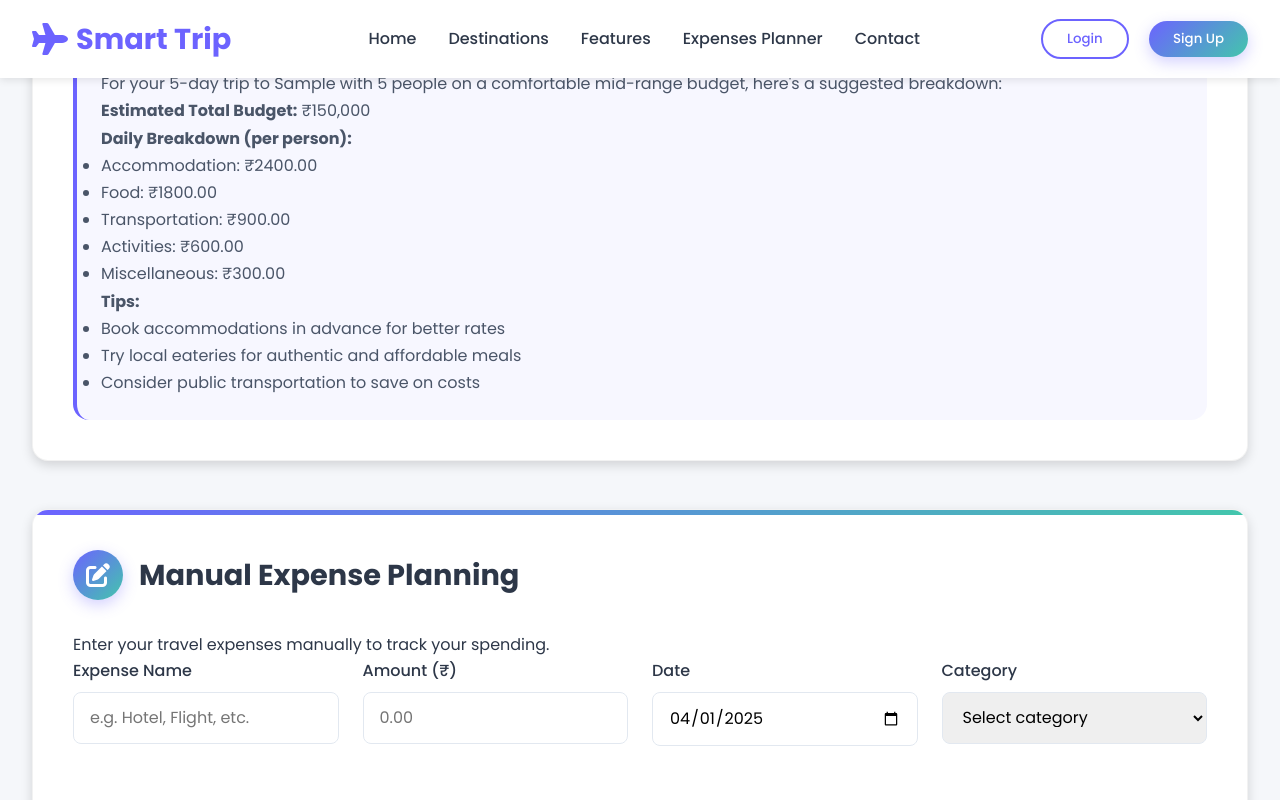
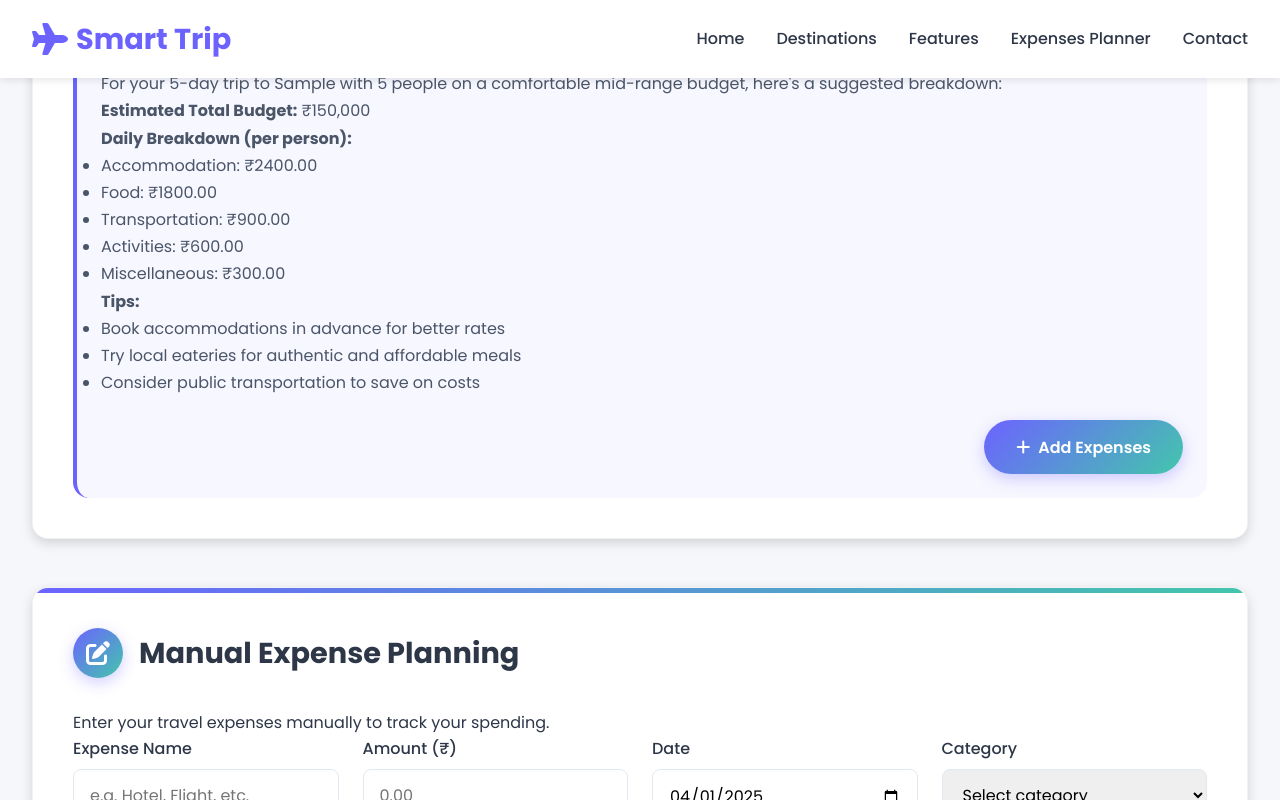
Before and after one commit to PabbojuUday26/Smart-trip-planner, a plain HTML site: page frontend/expenseplan.html in a window 1280 px wide. Both pictures are taken after typing "Sample", "5", "5" into the empty fields and a click on the button "Generate Plan". Shown: the part 592-1392 px from the top of the page. Drawn offline with Linux system fonts and the light colour scheme.

Commit message:
done with expenseplan

```diff
--- a/frontend/expenseplan.html
+++ b/frontend/expenseplan.html
@@ -123,15 +123,6 @@
 
         nav ul li a:hover {
             color: var(--primary);
-        }
-
-        .auth-buttons .btn {
-            margin-left: 1rem;
-            padding: 0.5rem 1.5rem;
-            border-radius: 50px;
-            font-weight: 500;
-            transition: var(--transition);
-            cursor: pointer;
         }
 
         .btn-outline {
@@ -476,6 +467,12 @@
             animation: loading 1.5s infinite;
         }
 
+        .ai-actions {
+            margin-top: 1.5rem;
+            display: flex;
+            justify-content: flex-end;
+        }
+
         @keyframes loading {
             0% { transform: translateX(-100%); }
             100% { transform: translateX(100%); }
@@ -748,10 +745,6 @@
                 font-size: 1.2rem;
             }
 
-            .auth-buttons {
-                display: none;
-            }
-
             .header-content {
                 padding: 1rem;
             }
@@ -798,17 +791,13 @@
             </div>
             <nav id="nav">
                 <ul>
-                    <li><a href="#">Home</a></li>
+                    <li><a href="afterhome.html">Home</a></li>
                     <li><a href="#">Destinations</a></li>
                     <li><a href="#">Features</a></li>
-                    <li><a href="#">Expenses Planner</a></li>
+                    <li><a href="expenseplan.html">Expenses Planner</a></li>
                     <li><a href="#">Contact</a></li>
                 </ul>
             </nav>
-            <div class="auth-buttons">
-                <button class="btn btn-outline">Login</button>
-                <button class="btn btn-solid">Sign Up</button>
-            </div>
             <div class="hamburger" id="hamburger">
                 <span></span>
                 <span></span>
@@ -867,6 +856,11 @@
                 <div class="ai-response" id="ai-response" style="display: none;">
                     <h3><i class="fas fa-lightbulb"></i> AI Suggestions</h3>
                     <p id="ai-response-text"></p>
+                    <div class="ai-actions">
+                        <button class="plan-btn" id="add-ai-expenses">
+                            <i class="fas fa-plus"></i> Add Expenses
+                        </button>
+                    </div>
                 </div>
             </section>
 
@@ -997,6 +991,9 @@
             const generatePlanBtn = document.getElementById('generate-plan');
             const aiResponse = document.getElementById('ai-response');
             const aiResponseText = document.getElementById('ai-response-text');
+            const addAiExpensesBtn = document.getElementById('add-ai-expenses');
+
+            let aiGeneratedExpenses = [];
 
             generatePlanBtn.addEventListener('click', function() {
                 const destination = document.getElementById('ai-destination').value;
@@ -1035,6 +1032,40 @@
 
                     const totalBudget = dailyBudgets[budgetLevel] * duration * travelers;
 
+                    // Generate sample expenses for the AI to suggest
+                    aiGeneratedExpenses = [
+                        {
+                            name: `${budgetLevels[budgetLevel]} Accommodation`,
+                            amount: (dailyBudgets[budgetLevel] * 0.4 * duration * travelers),
+                            category: 'accommodation',
+                            notes: `Estimated ${budgetLevel} accommodation for ${duration} days`
+                        },
+                        {
+                            name: 'Food & Dining',
+                            amount: (dailyBudgets[budgetLevel] * 0.3 * duration * travelers),
+                            category: 'food',
+                            notes: `Estimated food costs for ${duration} days`
+                        },
+                        {
+                            name: 'Transportation',
+                            amount: (dailyBudgets[budgetLevel] * 0.15 * duration * travelers),
+                            category: 'transportation',
+                            notes: 'Local transportation and transfers'
+                        },
+                        {
+                            name: 'Activities & Sightseeing',
+                            amount: (dailyBudgets[budgetLevel] * 0.1 * duration * travelers),
+                            category: 'activities',
+                            notes: 'Tours, entrance fees, and activities'
+                        },
+                        {
+                            name: 'Miscellaneous',
+                            amount: (dailyBudgets[budgetLevel] * 0.05 * duration * travelers),
+                            category: 'other',
+                            notes: 'Souvenirs, tips, and unexpected expenses'
+                        }
+                    ];
+
                     const response = `
                         <p>For your ${duration}-day trip to ${destination} with ${travelers} ${travelers == 1 ? 'person' : 'people'} on a ${budgetLevels[budgetLevel]} budget, here's a suggested breakdown:</p>
 
@@ -1063,6 +1094,42 @@
                     // Scroll to the response
                     aiResponse.scrollIntoView({ behavior: 'smooth' });
                 }, 2000);
+            });
+
+            // Add AI generated expenses to manual list
+            addAiExpensesBtn.addEventListener('click', function() {
+                if (aiGeneratedExpenses.length === 0) {
+                    alert('No expenses to add. Please generate a plan first.');
+                    return;
+                }
+
+                // Get current expenses from localStorage
+                let expenses = JSON.parse(localStorage.getItem('travelExpenses')) || [];
+
+                // Add AI generated expenses with current date
+                const today = new Date().toISOString().split('T')[0];
+                aiGeneratedExpenses.forEach(expense => {
+                    expenses.push({
+                        id: Date.now() + Math.floor(Math.random() * 1000), // unique ID
+                        name: expense.name,
+                        amount: expense.amount,
+                        date: today,
+                        category: expense.category,
+                        notes: expense.notes
+                    });
+                });
+
+                // Save back to localStorage
+                localStorage.setItem('travelExpenses', JSON.stringify(expenses));
+
+                // Update the display
+                updateExpensesDisplay();
+
+                // Scroll to the manual planning section
+                document.querySelector('.manual-results').scrollIntoView({ behavior: 'smooth' });
+
+                // Show success message
+                alert('AI-generated expenses have been added to your trip!');
             });
 
             // Manual Expense Tracking
```
